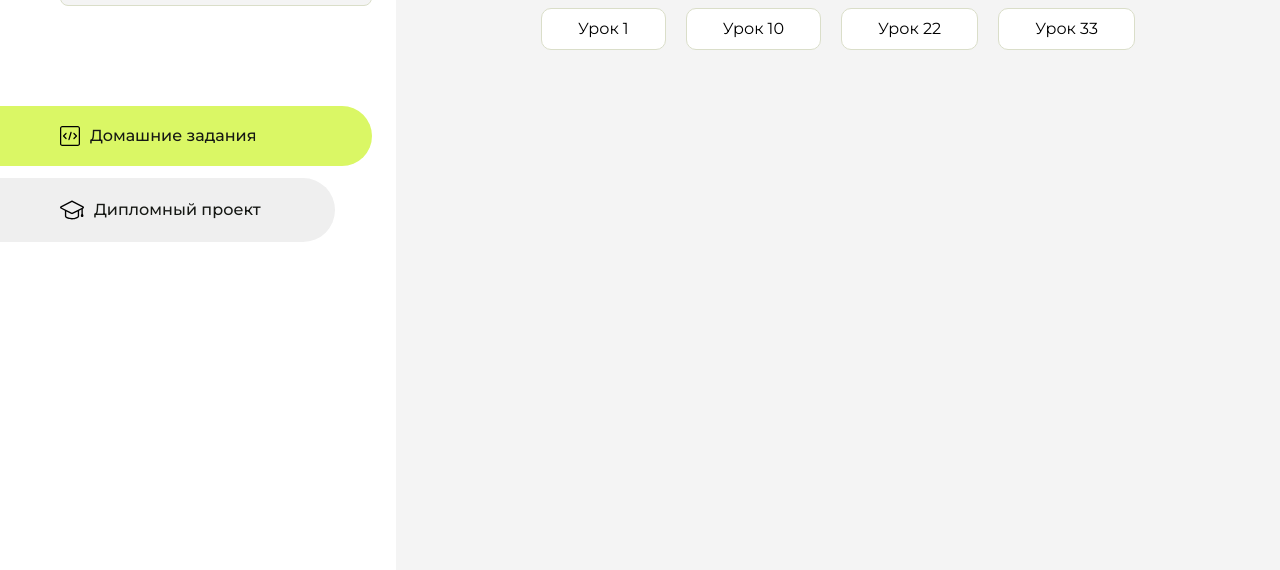
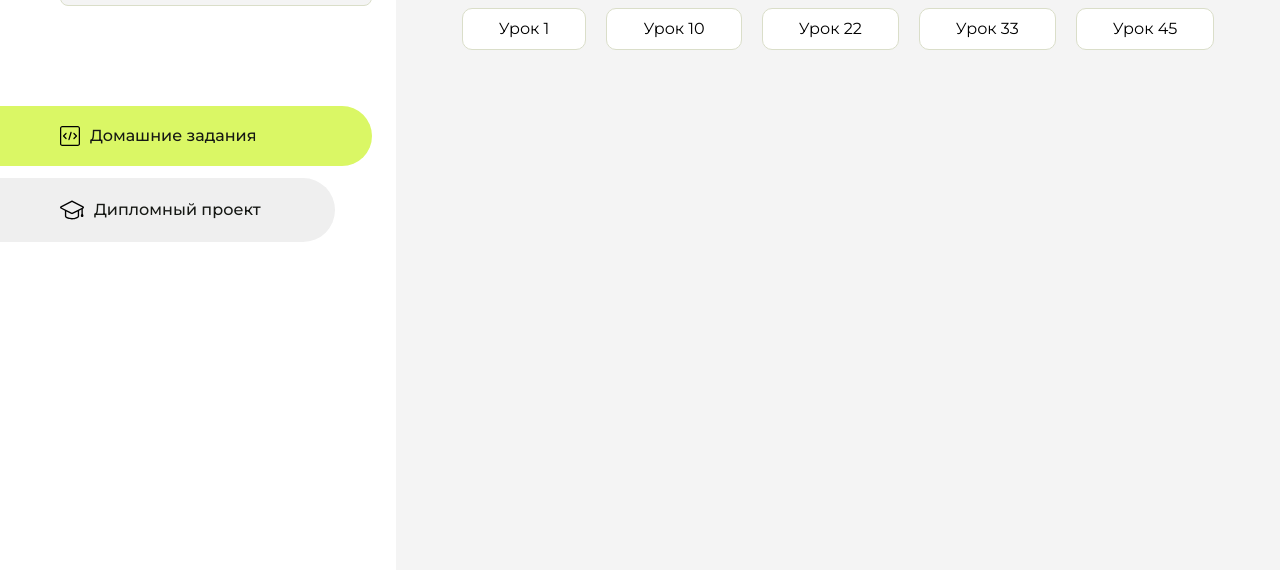
Before and after one commit to Yngvarr757/homework, a plain HTML site: page index.html in a window 1280 px wide. Shown: the part 230-800 px from the top of the page. Drawn offline with Linux system fonts and the light colour scheme.

Commit message:
Update index.html

```diff
--- a/index.html
+++ b/index.html
@@ -104,6 +104,9 @@
                     <li class="content__list-item">
                         <a href="homework-3/index.html">Урок 33</a>
                     </li>
+                     <li class="content__list-item">
+                        <a href="homework-4/index.html">Урок 45</a>
+                    </li>
                 </ul>
             </div>
             <div class="content__block hidden" id="diplomBlock">
```
